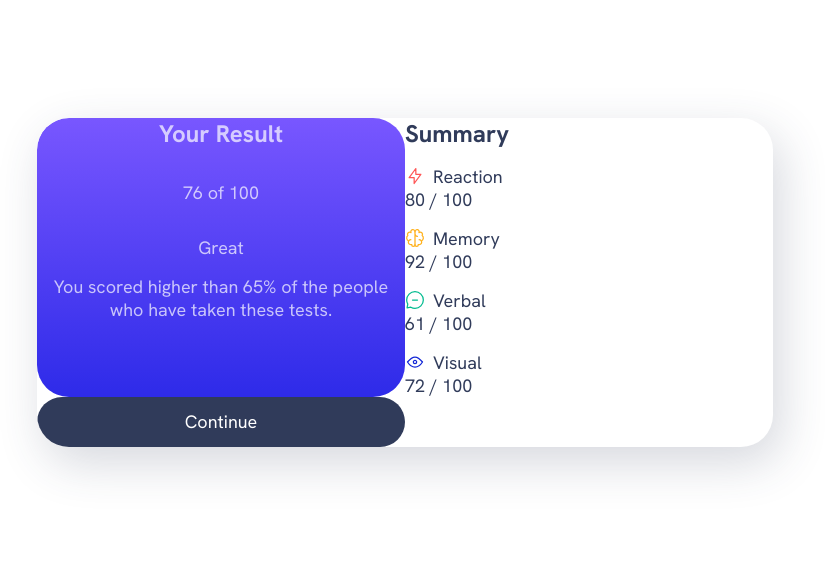
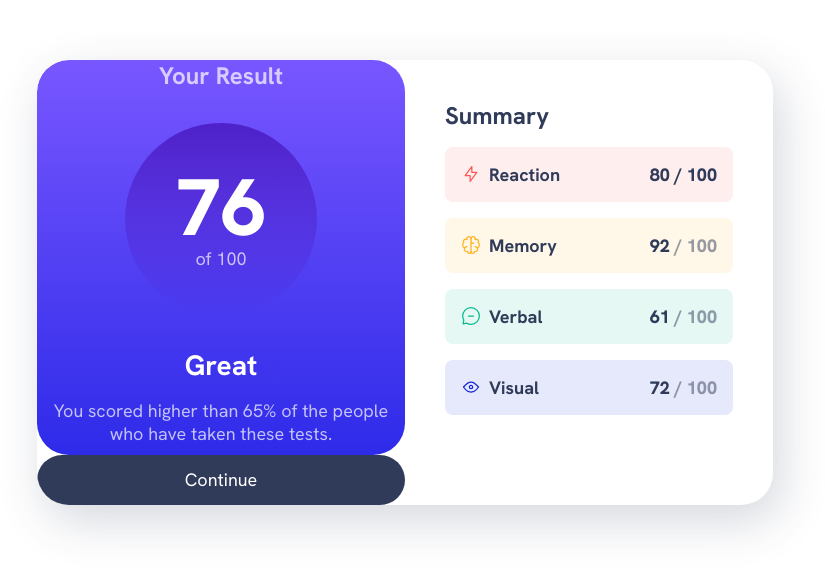
Before and after one commit to Glenda9031/Results_Summary_Component_3, a plain HTML site: page index.html in a window 1280 px wide. Shown: the part 118-690 px from the top of the page, without its empty margins (235-1060 px from the left). Drawn offline with Linux system fonts and the light colour scheme; files whose address does not match are found by name.

Commit message:
Update style.css

```diff
--- a/css/style.css
+++ b/css/style.css
@@ -153,3 +153,74 @@ body {
     border-radius: var(--border-radius);
   }
 }
+
+.result-score {
+  display: grid;
+  place-content: center;
+  width: 12rem;
+  margin-inline: auto;
+  background: var(--gradient-to-transparent);
+  aspect-ratio: 1 / 1;
+  border-radius: 50%;
+}
+
+.result-score span {
+  display: block;
+  font-size: var(--fs-900);
+  font-weight: var(--fw-black);
+  line-height: 1;
+  color: var(--clr-neutral-100);
+}
+
+.result-rank {
+  color: var(--clr-neutral-100);
+  font-size: var(--fs-700);
+  font-weight: var(--fw-bold);
+}
+
+.summary {
+  padding: var(--padding);
+}
+
+.summary-item {
+  display: flex;
+  justify-content: space-between;
+  align-items: center;
+  padding: 1rem;
+  border-radius: .5rem;
+  background: hsla(var(--item-color), .1);
+}
+
+.summary-item img {
+  stroke: var(--item-color);
+}
+
+.summary-item-title {
+  font-weight: var(--fw-bold);
+  color: var(--item-color);
+}
+
+.summary-item[data-item-type="accent-1"] {
+  --item-color: var(--clr-accent-1);
+}
+
+.summary-item[data-item-type="accent-2"] {
+  --item-color: var(--clr-accent-2);
+}
+
+.summary-item[data-item-type="accent-3"] {
+  --item-color: var(--clr-accent-3);
+}
+
+.summary-item[data-item-type="accent-4"] {
+  --item-color: var(--clr-accent-4);
+}
+
+.summary-score {
+  font-weight: var(--fw-black);
+  color: hsla(var(--clr-neutral-hsl-700), .5);
+}
+
+.summary-score span {
+  color: var(--clr-neutral-700);
+}
```
